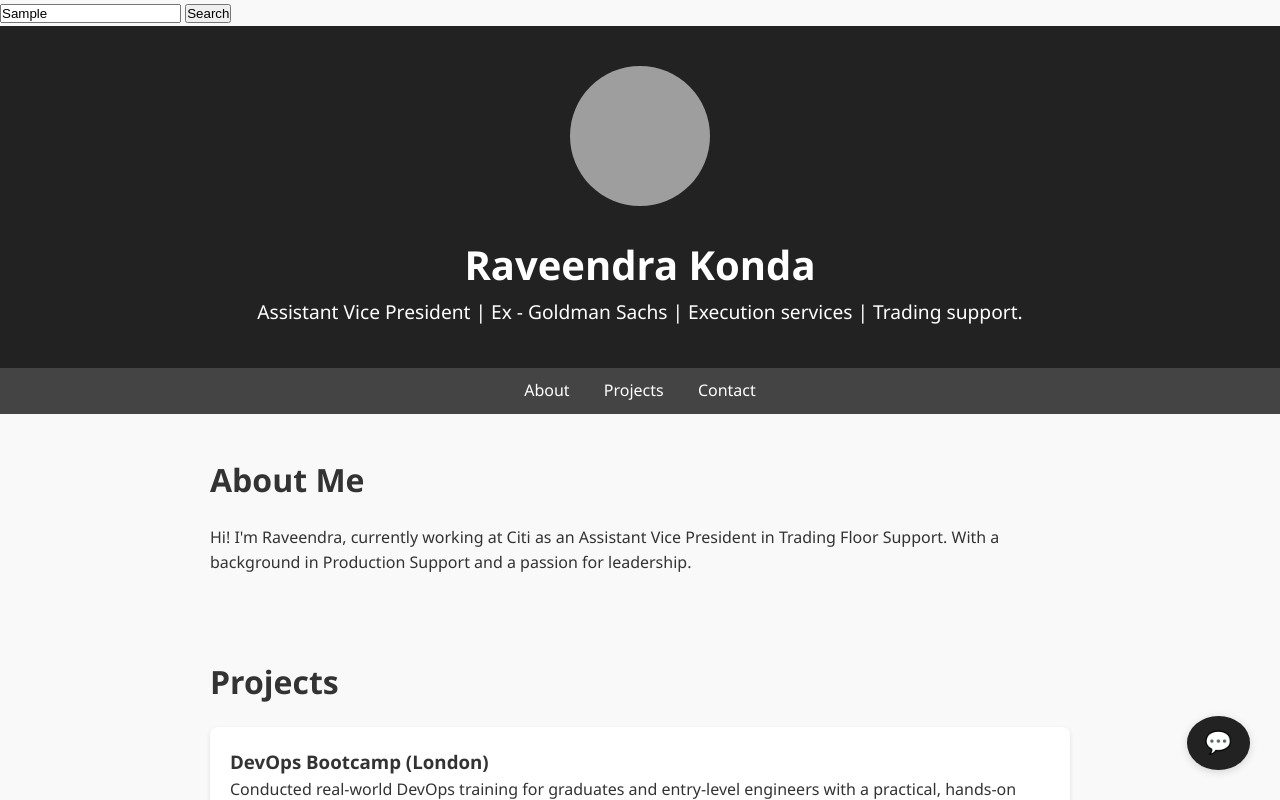
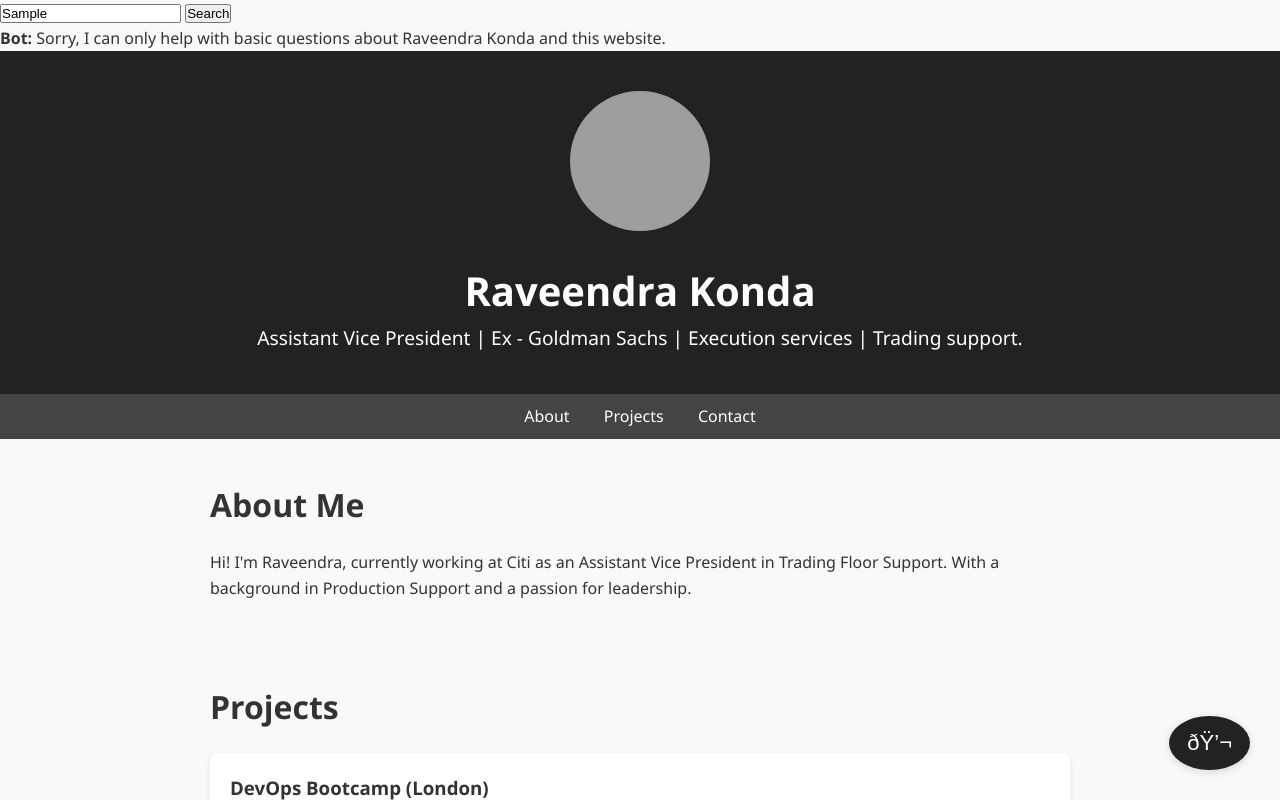
Before and after one commit to raveendrakonda-com/raveendrakonda.com, a plain HTML site: page index.html in a window 1280 px wide. Both pictures are taken after typing "Sample" into the empty fields and a click on the button "Search". Shown: the top 800 px of the page. Drawn offline with Linux system fonts and the light colour scheme; grey boxes are pictures that could not be loaded.

Commit message:
Update index.html

```diff
--- a/index.html
+++ b/index.html
@@ -5,6 +5,35 @@
   <button onclick="sendToChatGPT()">Search</button>
 </div>
 <div id="chatgpt-response"></div>
+  <script>
+// Use the same predefinedQA array from your chatbot script
+const predefinedQA = [
+  { q: ["who are you", "your name", "who is this"], a: "I'm a virtual assistant for Raveendra Konda's website." },
+  { q: ["contact", "email", "how to reach"], a: "You can contact Raveendra at <a href='mailto:raveendrakonda7@gmail.com'>raveendrakonda7@gmail.com</a>." },
+  { q: ["projects", "what projects", "show me projects"], a: "Raveendra has worked on DevOps Bootcamp (London) and Prompt Engineering Journey. Check the Projects section for more!" },
+  { q: ["linkedin"], a: "Here is Raveendra's LinkedIn: <a href='https://www.linkedin.com/in/raveendrakonda' target='_blank'>linkedin.com/in/raveendrakonda</a>" },
+  { q: ["bye", "goodbye", "thanks"], a: "You're welcome! Have a great day." }
+];
+
+function getBotReply(input) {
+  input = input.toLowerCase();
+  for (const pair of predefinedQA) {
+    if (pair.q.some(q => input.includes(q))) {
+      return pair.a;
+    }
+  }
+  return "Sorry, I can only help with basic questions about Raveendra Konda and this website.";
+}
+
+function sendToChatGPT() {
+  var query = document.getElementById('searchQuery').value.trim();
+  var responseDiv = document.getElementById('chatgpt-response');
+  if (query) {
+    const reply = getBotReply(query);
+    responseDiv.innerHTML = `<b>Bot:</b> ${reply}`;
+  }
+}
+</script>
 <head>
   <meta charset="UTF-8" />
   <meta name="viewport" content="width=device-width, initial-scale=1.0"/>
```
